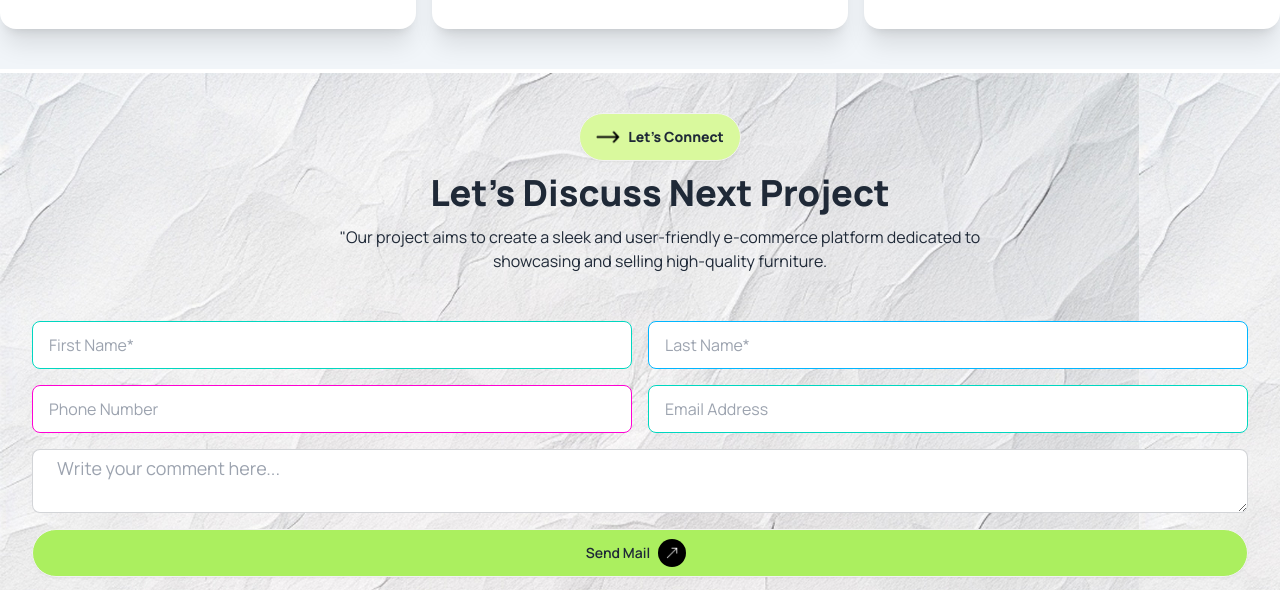
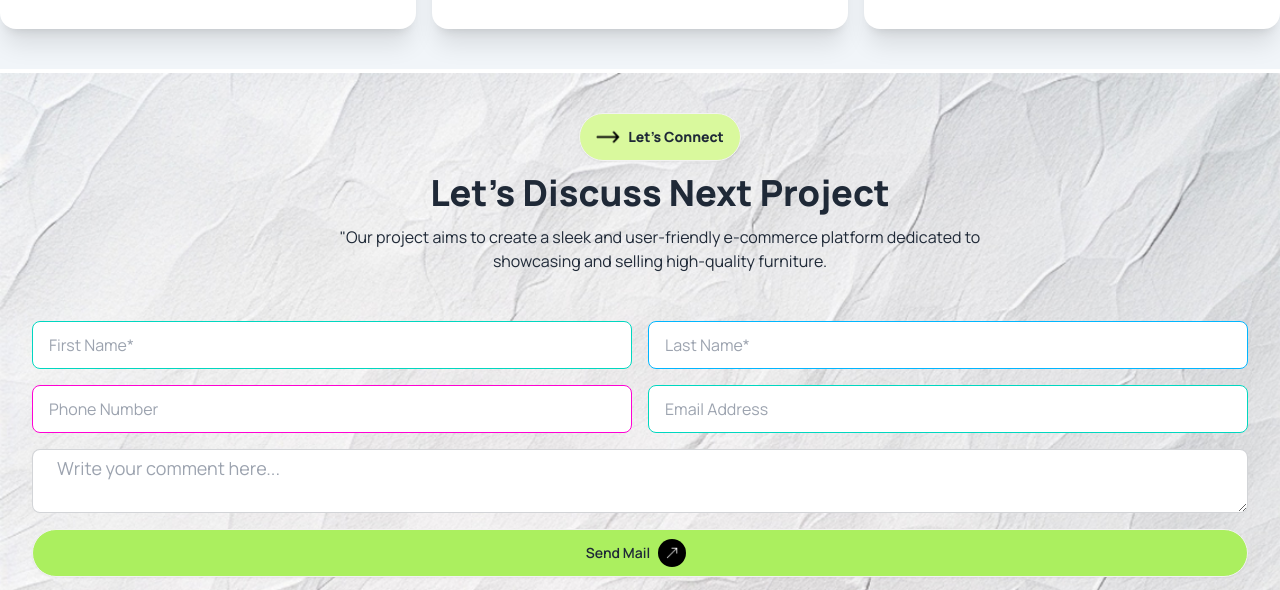
Before and after one commit to PeyalHasan/b10a3-assignment-3, a plain HTML site: page index.html in a window 1280 px wide. Shown: the part 3616-4206 px from the top of the page. Drawn offline with nearby package versions, Linux system fonts and the light colour scheme.

Commit message:
Assignment-3

```diff
--- a/index.html
+++ b/index.html
@@ -376,7 +376,7 @@
           </div>
         </section>
         <!-- Section Discuss Next project / Contact Us-->
-        <section class="mt-1 bg-[url('./assets/bg.jpg')]">
+        <section class="mt-1 bg-[url('./assets/bg.jpg')] bg-cover">
           <div class="lg:w-[60%] lg:max-h-max container mx-auto text-center pt-10 ">
             <a class="btn font-extrabold ml-10 bg-lime-200 rounded-3xl "> <span class="rounded-full "><img class="size-6 " src="./assets/right-arrow-50.png" alt=""></span>Let's Connect</a>
             <div class="ml-10 mt-3">
```
